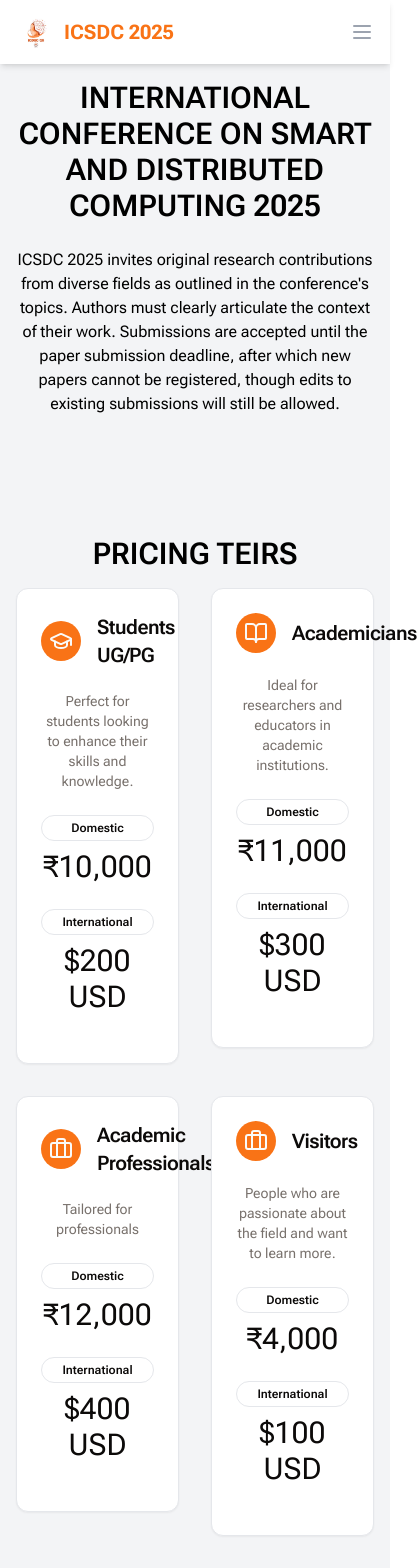
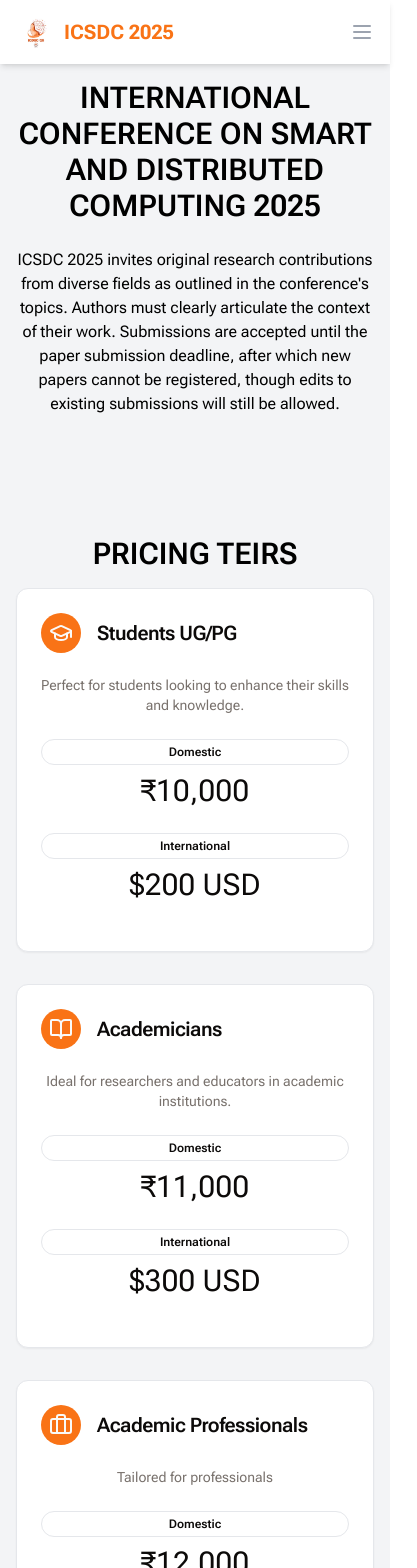
Before and after one commit to vverma022/conference-website, a React (Vite) app: page /instructions in a window 390 px wide. Shown: the top 1568 px of the page, 417 px wide, since content can reach past the window. Built offline with nearby package versions, Linux system fonts and the light colour scheme; a web font is replaced by a local one.

Commit message:
Commented out images

```diff
--- a/src/page/commitee.jsx
+++ b/src/page/commitee.jsx
@@ -191,7 +191,7 @@
           {InternationalAdvisoryCommittee.map((member) => (
             <div key={member.name} className="text-center">
               <Avatar className="w-32 h-32 mx-auto mb-4">
-                <AvatarImage src={member.image} alt={member.name} />
+                {/* <AvatarImage src={member.image} alt={member.name} /> */}
                 <AvatarFallback>{member.name.split(' ').map(n => n[0]).join('')}</AvatarFallback>
               </Avatar>
               <h3 className="text-xl  mb-2 text-black">{member.name}</h3>
--- a/src/sections/keynote.jsx
+++ b/src/sections/keynote.jsx
@@ -30,7 +30,7 @@
               className="text-center text-black"
             >
               <Avatar className="w-32 h-32 mx-auto mb-4">
-                <AvatarImage src={member.image} alt={member.name} />
+                {/* <AvatarImage src={member.image} alt={member.name} /> */}
                 <AvatarFallback>{member.name.split(' ').map(n => n[0]).join('')}</AvatarFallback>
               </Avatar>
               <h3 className="text-xl font mb-2">{member.name}</h3>
--- a/src/sections/organizing-committee.jsx
+++ b/src/sections/organizing-committee.jsx
@@ -39,7 +39,7 @@
               className="text-center text-black"
             >
               <Avatar className="w-32 h-32 mx-auto mb-4">
-                <AvatarImage src={member.image} alt={member.name} />
+                {/* <AvatarImage src={member.image} alt={member.name} /> */}
                 <AvatarFallback>{member.name.split(' ').map(n => n[0]).join('')}</AvatarFallback>
               </Avatar>
               <h3 className="text-xl mb-2">{member.name}</h3>
--- a/src/sections/pricing.jsx
+++ b/src/sections/pricing.jsx
@@ -44,7 +44,7 @@
   >
     <div className="container mx-auto py-8 ">
       <h1 className="text-3xl font-semibold text-center mb-4 text-black">PRICING TEIRS</h1>
-      <div className="grid grid-cols-2 md:grid-cols-4 gap-8">
+      <div className="grid grid-cols-1 md:grid-cols-4 gap-8">
         {pricingData.map((tier, index) => (
           <motion.div
             key={index}
--- a/src/sections/speakers.jsx
+++ b/src/sections/speakers.jsx
@@ -39,7 +39,7 @@
               className="text-center text-black"
             >
               <Avatar className="w-32 h-32 mx-auto mb-4">
-                <AvatarImage src={member.image} alt={member.name} />
+                {/* <AvatarImage src={member.image} alt={member.name} /> */}
                 <AvatarFallback>{member.name.split(' ').map(n => n[0]).join('')}</AvatarFallback>
               </Avatar>
               <h3 className="text-xl font mb-2">{member.name}</h3>
```
